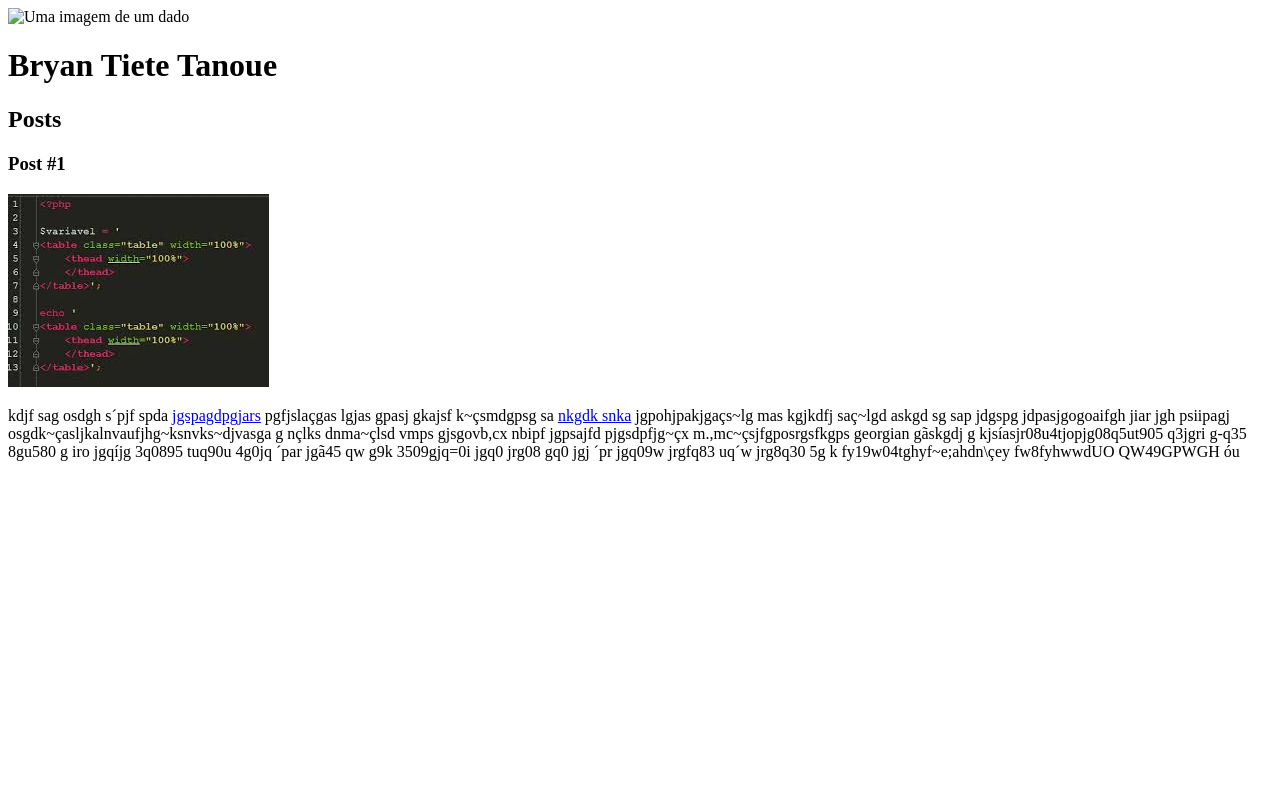
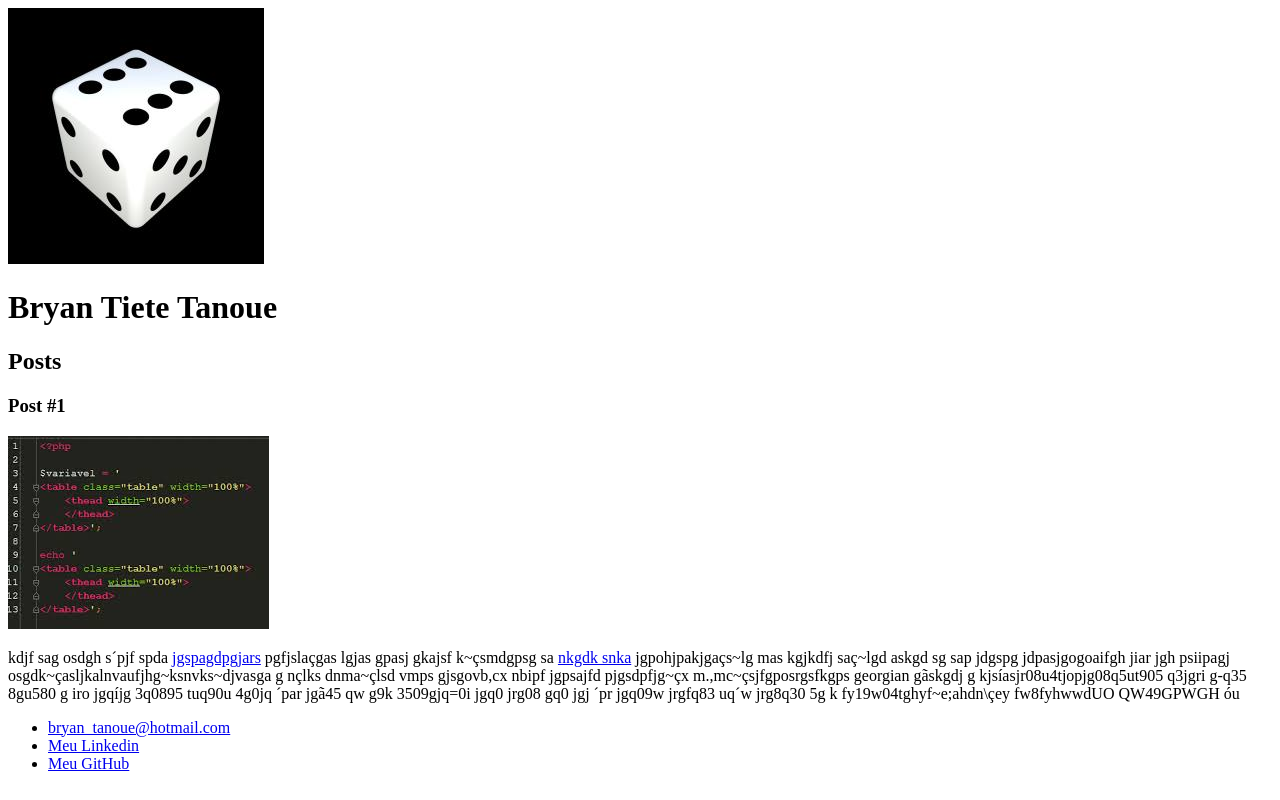
Before and after one commit to BryanTieteTanoue/Bootcamp_DIO_HTML_CSS, a plain HTML site: page index.html in a window 1280 px wide. Drawn offline with Linux system fonts and the light colour scheme.

Commit message:
Correções no código

```diff
--- a/index.html
+++ b/index.html
@@ -7,7 +7,7 @@
   <body>
 
    <header>
-	<img src = "imagens/dic.jpg" alt = "Uma imagem de um dado">
+	<img src = "imagens/dice.jpg" alt = "Uma imagem de um dado">
     <h1>Bryan Tiete Tanoue</h1>
    </header>
 
@@ -20,7 +20,7 @@
 	 </header>
 	 <p>
 	  kdjf sag osdgh s´pjf spda <a href = "https://www.linkedin.com/in/bryan-tiete-tanoue-674584203/" target = "_blank">jgspagdpgjars</a> pgfjslaçgas lgjas gpasj gkajsf k~çsmdgpsg
-	  sa <a href = "malito:emailGenerico@gmail.com">nkgdk snka</a> jgpohjpakjgaçs~lg mas kgjkdfj saç~lgd askgd sg
+	  sa <a href = "mailto:emailGenerico@gmail.com">nkgdk snka</a> jgpohjpakjgaçs~lg mas kgjkdfj saç~lgd askgd sg
 	  sap jdgspg jdpasjgogoaifgh jiar jgh psiipagj osgdk~çasljkalnvaufjhg~ksnvks~djvasga
 	  g nçlks dnma~çlsd vmps gjsgovb,cx nbipf jgpsajfd pjgsdpfjg~çx m.,mc~çsjfgposrgsfkgps georgian gãskgdj
 	  g kjsíasjr08u4tjopjg08q5ut905 q3jgri g-q35 8gu580 g iro jgqíjg 3q0895 tuq90u 4g0jq ´par jgã45
@@ -30,7 +30,17 @@
 	</article>
    </section>
    <footer> <!-"footer" são geralemte os rodapés, possume os links dos autores ou telefones de contato->
-
+    <ul>
+	 <li>
+	  <a href = "mailto:bryan_tanoue@hotmail.com" target = "_blank">bryan_tanoue@hotmail.com</a>
+	 </li>
+	 <li>
+	  <a href = "https://www.linkedin.com/in/bryan-tiete-tanoue-674584203/" target = "_blank">Meu Linkedin</a>
+	 </li>
+	 <li>
+	  <a href = "https://github.com/BryanTieteTanoue" target = "_blank">Meu GitHub</a>
+	 </li>
+	</ul>
    </footer>
 
   </body>
```
